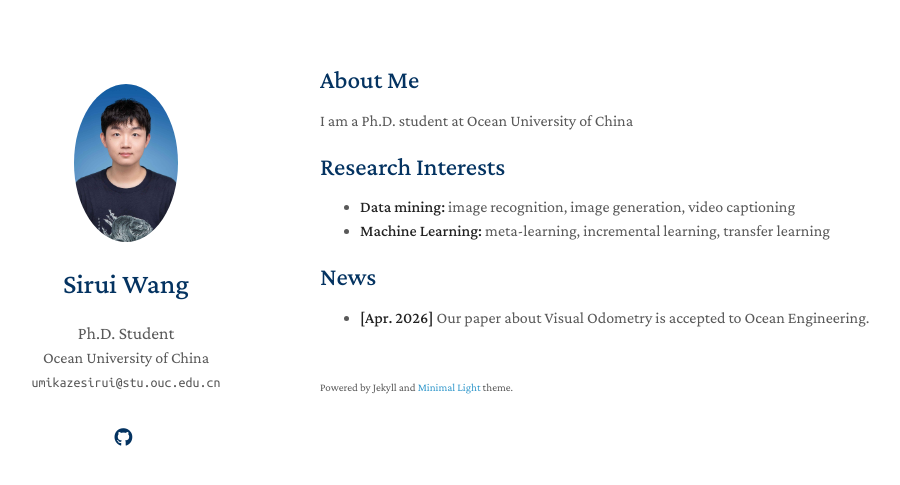
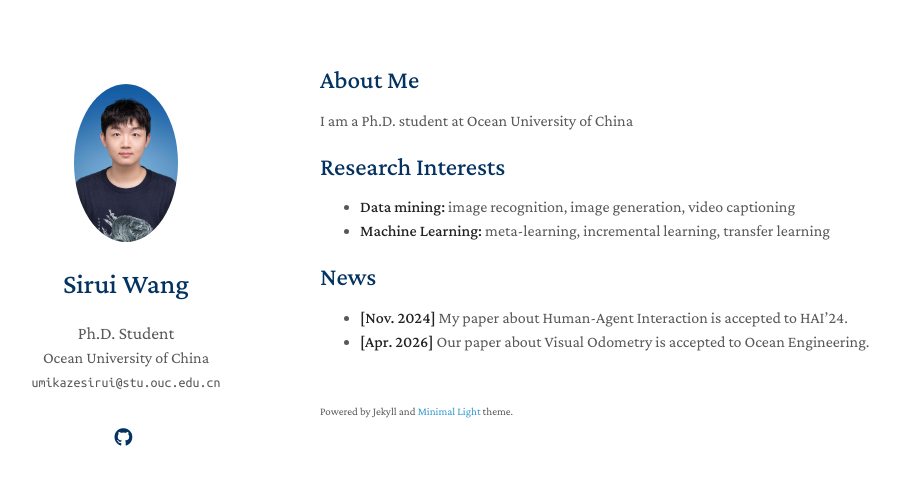
Before and after one commit to SystemCardinal/yamikaze.github.io, a Jekyll site: the page built from index.md, in a window 1280 px wide. Shown: the top 485 px of the page, without its empty margins (150-1050 px from the left). Built offline with Jekyll 4.4.1, drawn with Linux system fonts in a browser that asks for light colours; a style sheet for code colours, icons or effects is not loaded; our own code applies the rules of GitHub Pages for plain Markdown files.

Commit message:
Update index.md

```diff
--- a/index.md
+++ b/index.md
@@ -12,5 +12,5 @@ I am a Ph.D. student at Ocean University of China
 - **Machine Learning:** meta-learning, incremental learning, transfer learning
 
 ## News
-
+- **[Nov. 2024]** My paper about Human-Agent Interaction is accepted to HAI'24.
 - **[Apr. 2026]** Our paper about Visual Odometry is accepted to Ocean Engineering.
```
